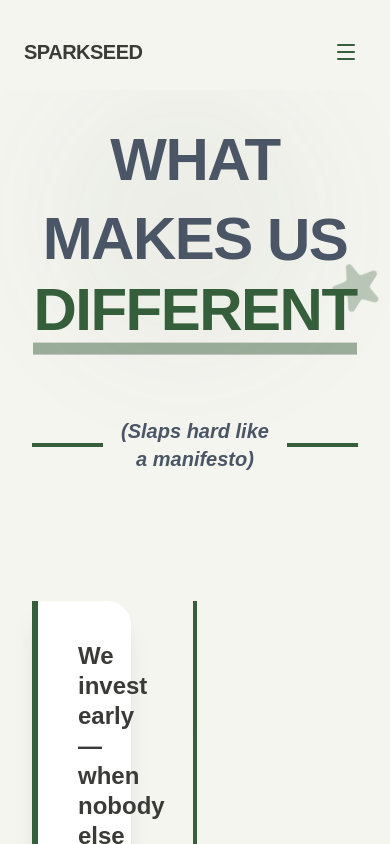
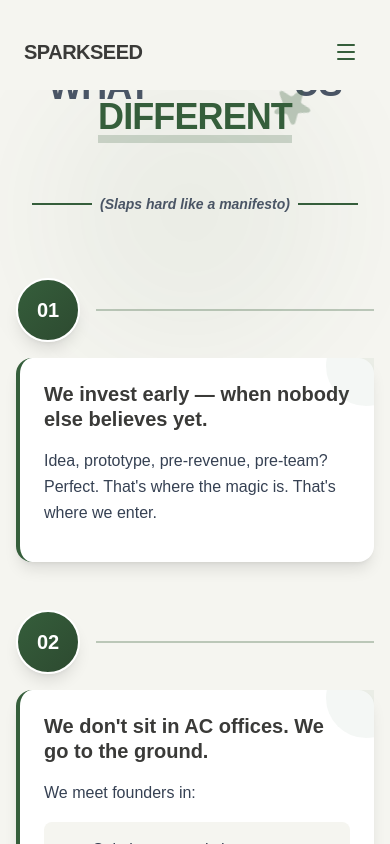
Before and after one commit to Durgesh2022/SparkSeed, a Next.js app: page /demo in a window 390 px wide. Shown: the top 844 px of the page. Built offline with nearby package versions, Linux system fonts and the light colour scheme.

Commit message:
complete

```diff
--- a/app/demo/page.tsx
+++ b/app/demo/page.tsx
@@ -71,7 +71,7 @@ const WhatMakesUsDifferent: React.FC = () => {
   return (
     <section
       ref={sectionRef}
-      className="min-h-screen bg-[#f5f5f0] py-32 px-8 relative overflow-hidden"
+      className="min-h-screen bg-[#f5f5f0] py-16 md:py-32 px-4 md:px-8 relative overflow-hidden"
     >
       {/* Animated background elements */}
       <div className="absolute inset-0 opacity-5 pointer-events-none">
@@ -82,36 +82,36 @@ const WhatMakesUsDifferent: React.FC = () => {
       <div className="max-w-7xl mx-auto relative z-10">
         {/* Main Title */}
         <div
-          className={`mb-32 text-center transition-all duration-1000 ${
+          className={`mb-16 md:mb-32 text-center transition-all duration-1000 ${
             visibleItems.includes(0)
               ? 'opacity-100 translate-y-0'
               : 'opacity-0 translate-y-20'
           }`}
         >
           <div className="relative inline-block">
-            <h2 className="text-6xl md:text-8xl font-bold tracking-tight leading-tight mb-6">
+            <h2 className="text-4xl sm:text-5xl md:text-6xl lg:text-8xl font-bold tracking-tight leading-tight mb-4 md:mb-6">
               <span className="inline-block animate-word-float text-gray-600">WHAT</span>{' '}
               <span className="inline-block animate-word-float-delayed text-gray-600" style={{animationDelay: '0.2s'}}>MAKES</span>{' '}
               <span className="inline-block animate-word-float text-gray-600" style={{animationDelay: '0.4s'}}>US</span>
               <br />
               <span className="text-[#355E3B] relative inline-block animate-word-float-delayed" style={{animationDelay: '0.6s'}}>
                 DIFFERENT
-                <span className="absolute -bottom-2 left-0 w-full h-3 bg-[#355E3B] opacity-20 animate-pulse"></span>
-                <svg className="absolute -top-4 -right-8 w-16 h-16 text-[#355E3B] opacity-30 animate-spin-slow" fill="currentColor" viewBox="0 0 20 20">
+                <span className="absolute -bottom-1 md:-bottom-2 left-0 w-full h-2 md:h-3 bg-[#355E3B] opacity-20 animate-pulse"></span>
+                <svg className="absolute -top-3 -right-6 md:-top-4 md:-right-8 w-12 h-12 md:w-16 md:h-16 text-[#355E3B] opacity-30 animate-spin-slow" fill="currentColor" viewBox="0 0 20 20">
                   <path d="M9.049 2.927c.3-.921 1.603-.921 1.902 0l1.07 3.292a1 1 0 00.95.69h3.462c.969 0 1.371 1.24.588 1.81l-2.8 2.034a1 1 0 00-.364 1.118l1.07 3.292c.3.921-.755 1.688-1.54 1.118l-2.8-2.034a1 1 0 00-1.175 0l-2.8 2.034c-.784.57-1.838-.197-1.539-1.118l1.07-3.292a1 1 0 00-.364-1.118L2.98 8.72c-.783-.57-.38-1.81.588-1.81h3.461a1 1 0 00.951-.69l1.07-3.292z" />
                 </svg>
               </span>
             </h2>
           </div>
-          <div className="flex items-center justify-center gap-4 mt-10">
-            <div className="h-1 w-32 bg-[#355E3B] animate-expand-center"></div>
-            <p className="text-xl text-gray-600 italic font-semibold animate-fade-in">(Slaps hard like a manifesto)</p>
-            <div className="h-1 w-32 bg-[#355E3B] animate-expand-center"></div>
+          <div className="flex items-center justify-center gap-2 md:gap-4 mt-6 md:mt-10 px-4">
+            <div className="h-0.5 md:h-1 w-16 md:w-32 bg-[#355E3B] animate-expand-center"></div>
+            <p className="text-sm sm:text-base md:text-xl text-gray-600 italic font-semibold animate-fade-in whitespace-nowrap">(Slaps hard like a manifesto)</p>
+            <div className="h-0.5 md:h-1 w-16 md:w-32 bg-[#355E3B] animate-expand-center"></div>
           </div>
         </div>
 
-        {/* Difference Items with Center Timeline */}
-        <div className="relative">
+        {/* Difference Items with Center Timeline - Desktop */}
+        <div className="hidden md:block relative">
           {/* Center vertical line */}
           <div className="absolute left-1/2 top-0 bottom-0 w-1 bg-gradient-to-b from-[#355E3B] via-[#4a7c59] to-[#355E3B] transform -translate-x-1/2 animate-draw-line">
             <div className="absolute top-0 w-full h-32 bg-gradient-to-b from-transparent to-[#355E3B] opacity-50 animate-pulse"></div>
@@ -225,6 +225,80 @@ const WhatMakesUsDifferent: React.FC = () => {
               </div>
             ))}
           </div>
+        </div>
+
+        {/* Mobile Layout */}
+        <div className="md:hidden space-y-12">
+          {differences.map((item, index) => (
+            <div
+              key={index}
+              className={`relative transition-all duration-1000 ${
+                visibleItems.includes(index + 1)
+                  ? 'opacity-100 translate-y-0'
+                  : 'opacity-0 translate-y-10'
+              }`}
+              style={{ transitionDelay: `${index * 100}ms` }}
+            >
+              {/* Number Badge */}
+              <div className="flex items-center gap-4 mb-4">
+                <div className={`relative w-16 h-16 bg-gradient-to-br from-[#355E3B] to-[#2d4a30] rounded-full flex items-center justify-center shadow-lg transition-all duration-700 border-2 border-white ${
+                  visibleItems.includes(index + 1) ? 'scale-100 rotate-0' : 'scale-0 rotate-180'
+                }`}>
+                  <span className="text-white text-xl font-bold">
+                    {item.number}
+                  </span>
+                </div>
+                <div className="flex-1 h-0.5 bg-[#355E3B] opacity-30"></div>
+              </div>
+
+              {/* Card */}
+              <div className="relative bg-white p-6 rounded-2xl shadow-lg border-l-4 border-[#355E3B]">
+                {/* Content */}
+                <div>
+                  <h3 className="text-xl sm:text-2xl font-bold mb-4 leading-tight text-[#3a3a38]">
+                    {item.title}
+                  </h3>
+
+                  <p className="text-base sm:text-lg leading-relaxed mb-3 text-gray-700">
+                    {item.description}
+                  </p>
+
+                  {item.list && (
+                    <div className="my-4 bg-[#f5f5f0] p-4 rounded-lg">
+                      <ul className="space-y-2">
+                        {item.list.map((listItem, listIndex) => (
+                          <li
+                            key={listIndex}
+                            className="text-base text-gray-700 relative pl-8"
+                            style={{
+                              animation: visibleItems.includes(index + 1) ? `slideIn 0.5s ease-out ${listIndex * 100}ms forwards` : 'none',
+                              opacity: visibleItems.includes(index + 1) ? 1 : 0
+                            }}
+                          >
+                            <span className="absolute left-0 top-0.5 text-[#355E3B] font-bold text-lg">→</span>
+                            {listItem}
+                          </li>
+                        ))}
+                      </ul>
+                    </div>
+                  )}
+
+                  {item.footer && (
+                    <div className="mt-4 pt-4 border-t-2 border-[#355E3B]">
+                      <p className="text-base sm:text-lg font-semibold italic text-[#355E3B] leading-relaxed">
+                        {item.footer}
+                      </p>
+                    </div>
+                  )}
+                </div>
+
+                {/* Corner accent */}
+                <div className="absolute top-0 right-0 w-16 h-16 overflow-hidden">
+                  <div className="absolute -top-8 -right-8 w-20 h-20 bg-[#355E3B] rounded-full opacity-5"></div>
+                </div>
+              </div>
+            </div>
+          ))}
         </div>
       </div>
 
--- a/app/demo3/page.tsx
+++ b/app/demo3/page.tsx
@@ -30,25 +30,26 @@ useEffect(() => {
     };
   }, []);
 
-
   return (
     <div className="relative overflow-y-hidden">
-  <div className="relative h-[600px] lg:h-[700px] overflow-hidden">
+      <div className="relative h-[800px] sm:h-[600px] lg:h-[700px] overflow-hidden">
         <div className="absolute inset-0 overflow-hidden">
           <img src="/11.jpg" alt="Founders" className="w-full h-full object-cover opacity-80" />
-      <div className="absolute inset-0 bg-gradient-to-r from-black/90 via-black/60 to-transparent"></div>
+          <div className="absolute inset-0 bg-gradient-to-r from-black/90 via-black/70 sm:via-black/60 to-black/40 sm:to-transparent"></div>
         </div>
 
-    <div className="absolute inset-0 flex items-center px-4">
+        <div className="absolute inset-0 flex items-center px-4 sm:px-8">
           <div className="max-w-7xl w-full mx-auto">
             <div
               ref={galleryCaptionRef}
               className="max-w-2xl opacity-0 text-white"
               style={{ transform: 'translateY(30px)', filter: 'blur(5px)' }}
             >
-              <div className="border-l-4 border-white pl-8 mb-12">
-                <p className="text-3xl font-bold mb-8 tracking-tight uppercase">We back founders who can turn:</p>
-                <div className="space-y-6 text-xl leading-relaxed">
+              <div className="border-l-2 sm:border-l-4 border-white pl-4 sm:pl-8 mb-8 sm:mb-12">
+                <p className="text-xl sm:text-3xl font-bold mb-6 sm:mb-8 tracking-tight uppercase">
+                  We back founders who can turn:
+                </p>
+                <div className="space-y-4 sm:space-y-6 text-base sm:text-xl leading-relaxed">
                   <p className="font-semibold">→ Broken industries into billion-rupee opportunities</p>
                   <p className="font-semibold">→ Sleepy markets into high-growth ecosystems</p>
                   <p className="font-semibold">→ Traditional sectors into tech-powered machines</p>
@@ -56,7 +57,7 @@ useEffect(() => {
                 </div>
               </div>
 
-              <div className="space-y-6 text-lg leading-loose mb-12">
+              <div className="space-y-4 sm:space-y-6 text-sm sm:text-lg leading-relaxed sm:leading-loose mb-8 sm:mb-12">
                 <p>
                   We invest in <span className="font-bold">the first spark</span> and stay till <span className="font-bold">the final scale</span>.
                 </p>
@@ -65,8 +66,8 @@ useEffect(() => {
                 </p>
               </div>
 
-              <div className="border-t-2 border-white/50 pt-8">
-                <p className="text-4xl font-bold tracking-tight">
+              <div className="border-t-2 border-white/50 pt-6 sm:pt-8">
+                <p className="text-2xl sm:text-4xl font-bold tracking-tight">
                   It starts with
                   <span className="text-[#7FBA7A]"> belief.</span>
                 </p>
--- a/app/landing/page.tsx
+++ b/app/landing/page.tsx
@@ -38,9 +38,9 @@ const SparkSeedVC: React.FC = () => {
 
       {/* Our Soul Section */}
       <section id="soul" className="min-h-screen flex items-center overflow-hidden">
-        <div className="w-full mx-auto px-8">
-          <div className="mb-16">
-            <p className="text-2xl font-semibold mb-6">
+  <div className="w-full mx-auto px-4 sm:px-8">
+    <div className="mb-8 sm:mb-16">
+      <p className="text-lg sm:text-2xl font-semibold mb-4 sm:mb-6">
         Because a real founder doesn't need coffee-table theory.<br/>
         They need people who show up. Every day. On the ground.
       </p>
@@ -48,19 +48,19 @@ const SparkSeedVC: React.FC = () => {
 
     <div className="relative">
       {/* Image Background - Full Width */}
-            <div className="relative h-[600px] lg:h-[700px] -mx-8">
+      <div className="relative h-[800px] sm:h-[600px] lg:h-[700px] -mx-4 sm:-mx-8">
         <div className="absolute inset-0 bg-gradient-to-br from-[#355E3B] to-[#2a4a2f] overflow-hidden shadow-2xl">
           <img
             src="/10.jpg"
             alt="Founders collaborating"
             className="w-full h-full object-cover opacity-80"
           />
-                <div className="absolute inset-0 bg-gradient-to-r from-black/90 via-black/60 to-transparent"></div>
+          <div className="absolute inset-0 bg-gradient-to-r from-black/90 via-black/70 sm:via-black/60 to-black/40 sm:to-transparent"></div>
         </div>
 
         {/* Text Content Overlay - Left Side */}
         <div className="absolute inset-0 flex items-center">
-                <div className="w-full max-w-7xl mx-auto px-8">
+          <div className="w-full max-w-7xl mx-auto px-4 sm:px-8">
             <div
               ref={galleryCaptionRef}
               className="max-w-2xl opacity-0 text-white"
@@ -69,16 +69,18 @@ const SparkSeedVC: React.FC = () => {
                 filter: 'blur(5px)'
               }}
             >
-                    <div className="border-l-4 border-white pl-8 mb-12">
-                      <p className="text-3xl font-bold mb-8 tracking-tight uppercase">SparkSeed was created for:</p>
-                      <div className="space-y-6 text-xl leading-relaxed">
+              <div className="border-l-2 sm:border-l-4 border-white pl-4 sm:pl-8 mb-8 sm:mb-12">
+                <p className="text-xl sm:text-3xl font-bold mb-6 sm:mb-8 tracking-tight uppercase">
+                  SparkSeed was created for:
+                </p>
+                <div className="space-y-4 sm:space-y-6 text-base sm:text-xl leading-relaxed">
                   <p className="font-semibold">→ The founder from a small town with a big idea</p>
                   <p className="font-semibold">→ The operator who can build with zero ego and infinite grit</p>
                   <p className="font-semibold">→ The dreamer who won't quit until they change their city, their industry, their future</p>
                 </div>
               </div>
 
-                    <div className="space-y-6 text-lg leading-loose mb-12">
+              <div className="space-y-4 sm:space-y-6 text-sm sm:text-lg leading-relaxed sm:leading-loose mb-8 sm:mb-12">
                 <p>
                   We exist for <span className="font-bold">founders who hustle without an audience</span>.
                   For <span className="font-bold">creators who don't want hand-holding</span> — they want hand-to-hand combat.
@@ -86,8 +88,8 @@ const SparkSeedVC: React.FC = () => {
                 </p>
               </div>
 
-                    <div className="border-t-2 border-white/50 pt-8">
-                      <p className="text-4xl font-bold tracking-tight">
+              <div className="border-t-2 border-white/50 pt-6 sm:pt-8">
+                <p className="text-2xl sm:text-4xl font-bold tracking-tight">
                   This isn't investment -
                   <span className="text-[#7FBA7A]"> This is a movement.</span>
                 </p>
```
Lines whose indentation alone changed are shown as unchanged.
